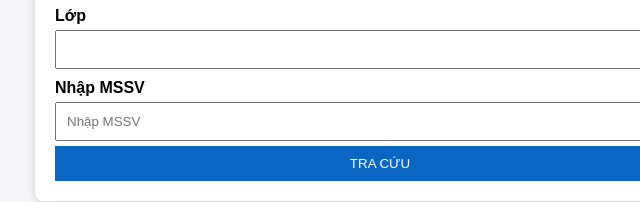
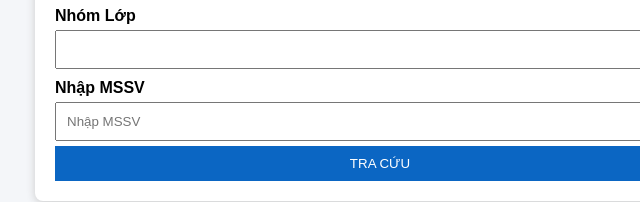
Before and after one commit to phattaivov/lms, a plain HTML site: page index_diemhocphan.html in a window 1280 px wide. Shown: the part 183-385 px from the top of the page, 260-900 px from the left. Drawn offline with Linux system fonts and the light colour scheme.

Commit message:
Update index_diemhocphan.html

```diff
--- a/index_diemhocphan.html
+++ b/index_diemhocphan.html
@@ -30,7 +30,7 @@ td:first-child{font-weight:bold;width:45%}
 <option value="CTTH">SXCT Truyền hình</option>
 </select>
 
-<label>Lớp</label>
+<label>Nhóm Lớp</label>
 <select id="lop"></select>
 
 <label>Nhập MSSV</label>
```
